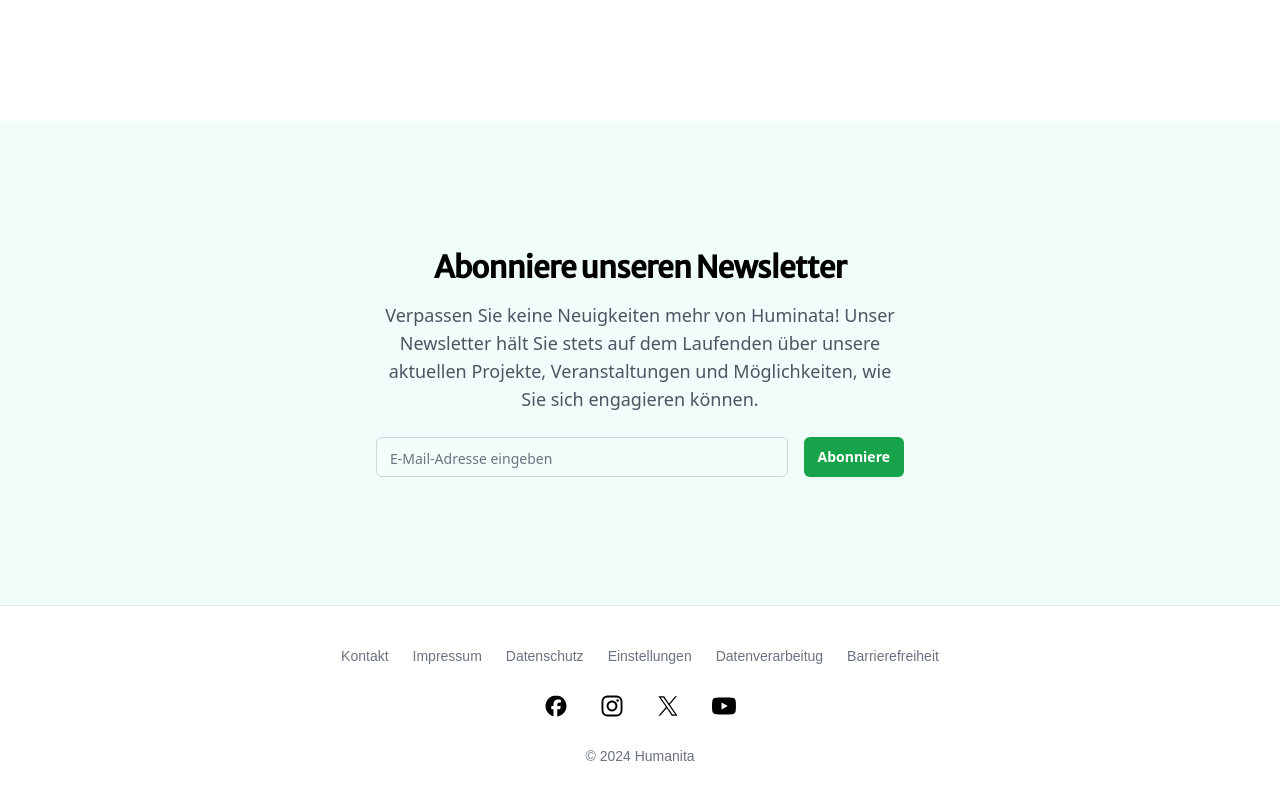
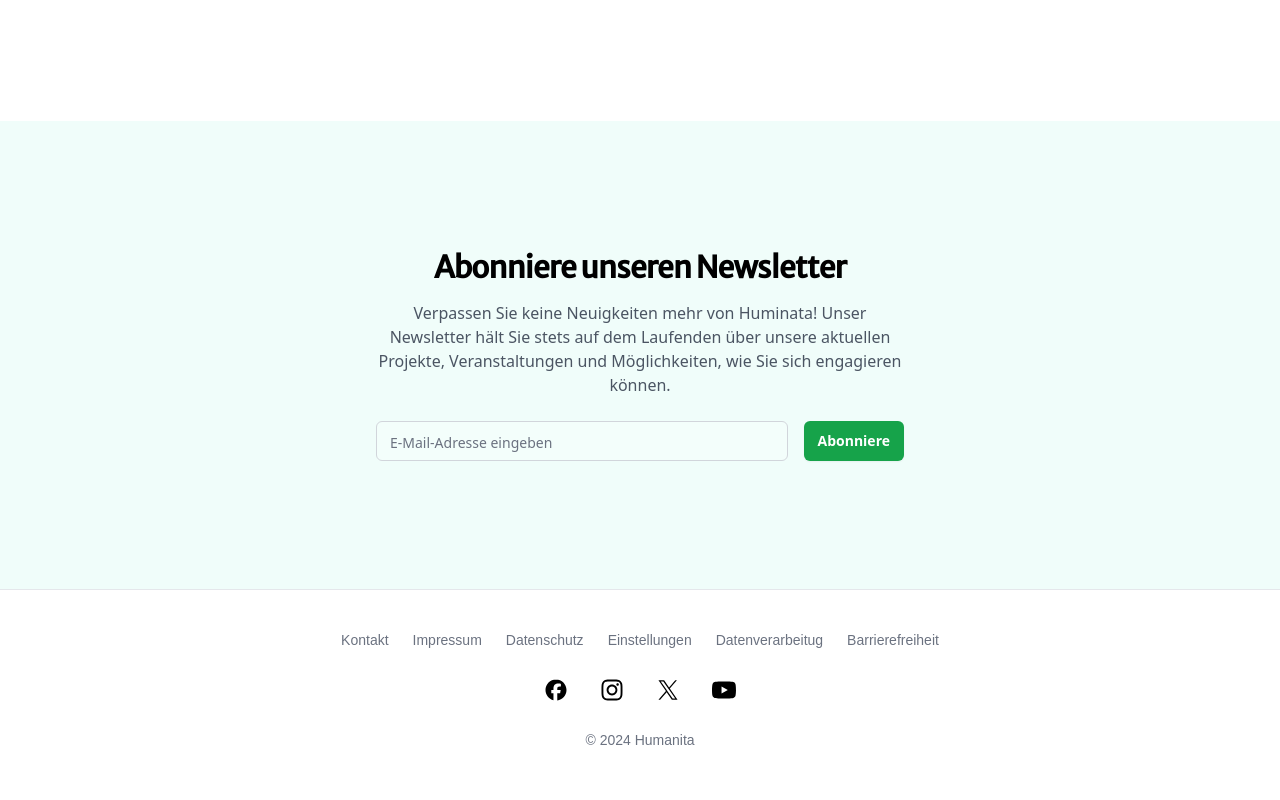
Before and after one commit to TobiasHuppertz/IPWA01-01, a React (Vite) app in the folder humanita/: page / in a window 1280 px wide. Shown: the part 3836-4636 px from the top of the page. Built offline with nearby package versions, Linux system fonts and the light colour scheme.

Commit message:
Added Constants for Newsletter

```diff
--- a/humanita/src/components/Newsletter.jsx
+++ b/humanita/src/components/Newsletter.jsx
@@ -1,10 +1,14 @@
+import { newsletter } from "../constants"
+
 export default function pageNewsletter() {
     return (
       <div className="relative isolate overflow-hidden bg-teal-50 py-16 px-6 lg:px-8 sm:py-24 lg:py-32 flex justify-center items-center">
         <div className="max-w-lg lg:max-w-xl">
-            <h2 className="font-Merriweather text-xl lg:text-3xl text-center font-semibold tracking-tight">Abonniere unseren Newsletter</h2>
-            <p className="mt-4 px-6 text-sm text-center lg:text-lg text-gray-600">
-                Verpassen Sie keine Neuigkeiten mehr von Huminata! Unser Newsletter hält Sie stets auf dem Laufenden über unsere aktuellen Projekte, Veranstaltungen und Möglichkeiten, wie Sie sich engagieren können.
+            <h2 className="font-Merriweather text-xl lg:text-3xl text-center font-semibold tracking-tight">
+                {newsletter.header}
+            </h2>
+            <p className="mt-4 px-6 text-sm text-center lg:text-base text-gray-600">
+                {newsletter.paragraph}
             </p>
             <div className="mt-6 px-6 flex gap-x-4 justify-center">
                 <label htmlFor="email-address" className="sr-only">
--- a/humanita/src/constants/index.jsx
+++ b/humanita/src/constants/index.jsx
@@ -111,5 +111,10 @@ export const socials = [
     imgService1Src: '../src/assets/service/pickup.jpeg',
     imgService1Alt: 'Helfer räumt Kleiderspenden in einen Transporter.',
     imgService2Src: '../src/assets/service/office.jpeg',
-    imgService2Alt: 'Eingang einer Lagerhalle mit Büro',
+    imgService2Alt: 'Eingang einer Lagerhalle mit Büro'
   }
+
+  export const newsletter = {
+    header: 'Abonniere unseren Newsletter',
+    paragraph: 'Verpassen Sie keine Neuigkeiten mehr von Huminata! Unser Newsletter hält Sie stets auf dem Laufenden über unsere aktuellen Projekte, Veranstaltungen und Möglichkeiten, wie Sie sich engagieren können.'
+  }
```
